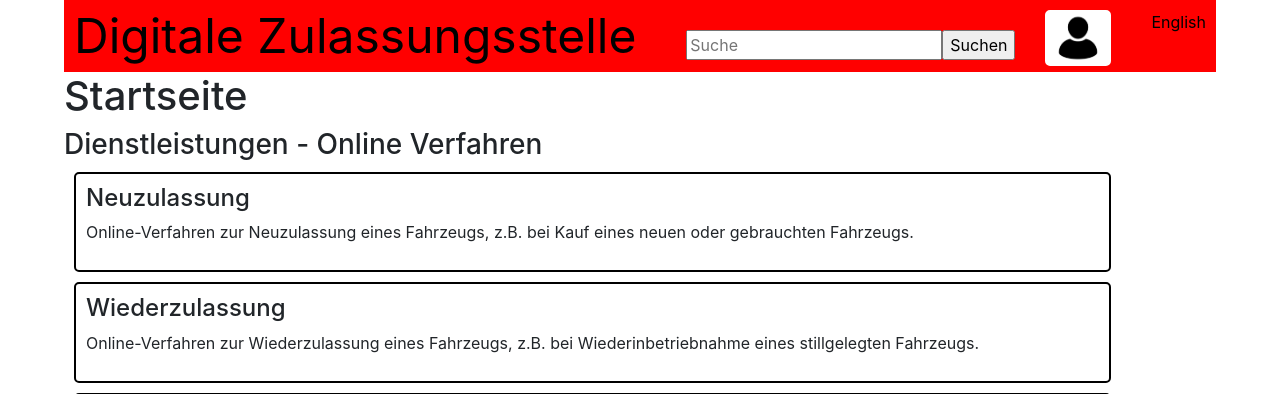
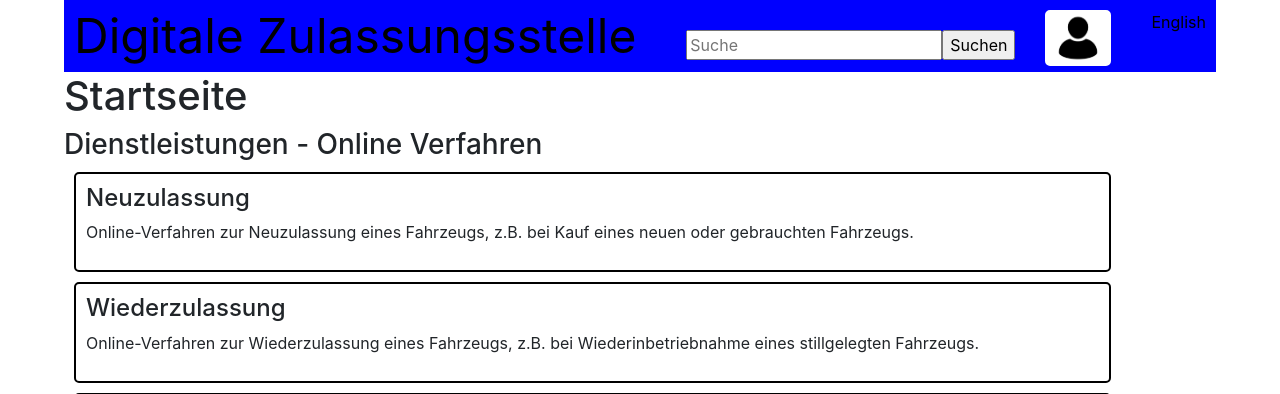
Before and after one commit to MarkusDHS/dizutest, a Django app: page / in a window 1280 px wide. Shown: the top 394 px of the page. Run offline with Django 3.2, Linux system fonts and the light colour scheme; data comes from the database, SQL or seed files in the repository; some libraries are stand-ins or nearby versions.

Commit message:
Create base.html

```diff
--- a/main/templates/main/base.html
+++ b/main/templates/main/base.html
@@ -33,7 +33,7 @@
         padding: 0px 10px;
     }
     .navileiste{
-        background-color: red;
+        background-color: blue;
     }
     .navi-small{
         font-size: 1rem;
```
